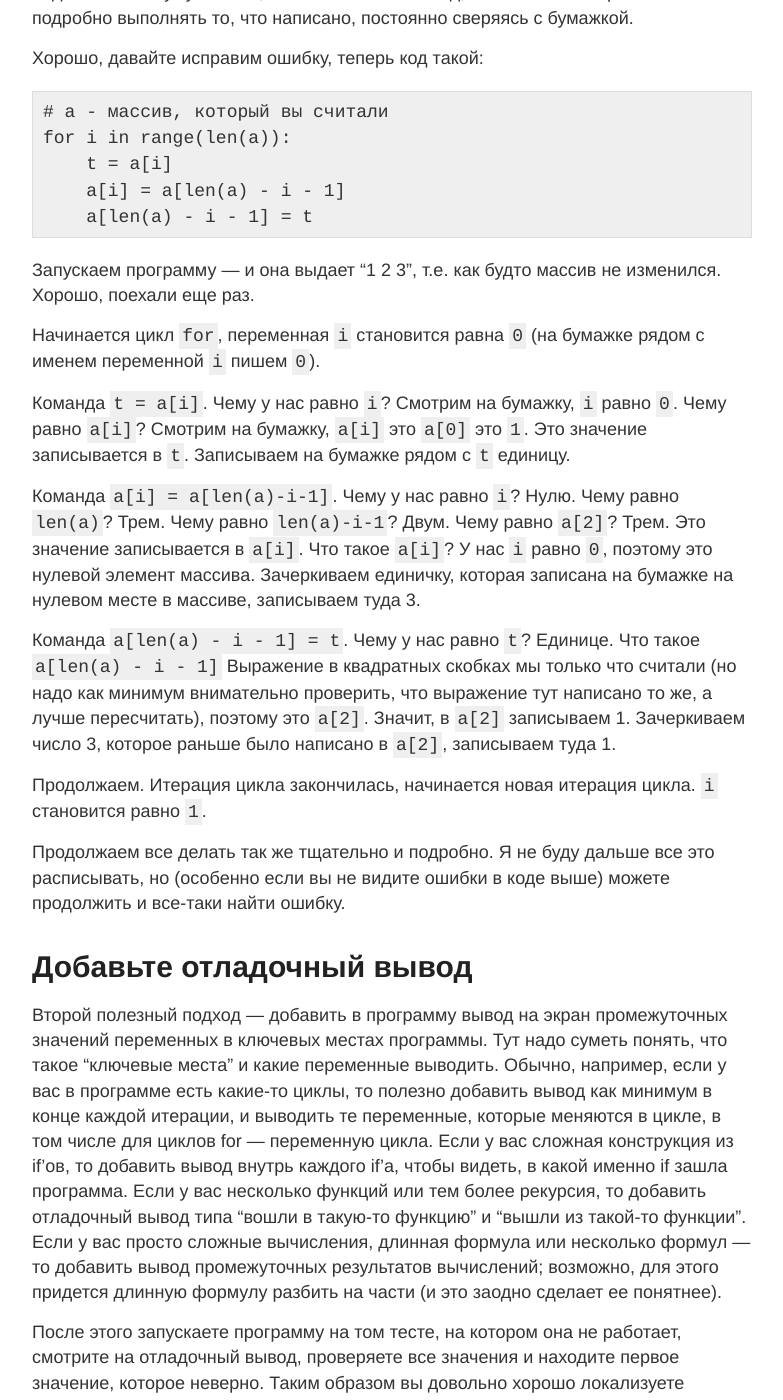
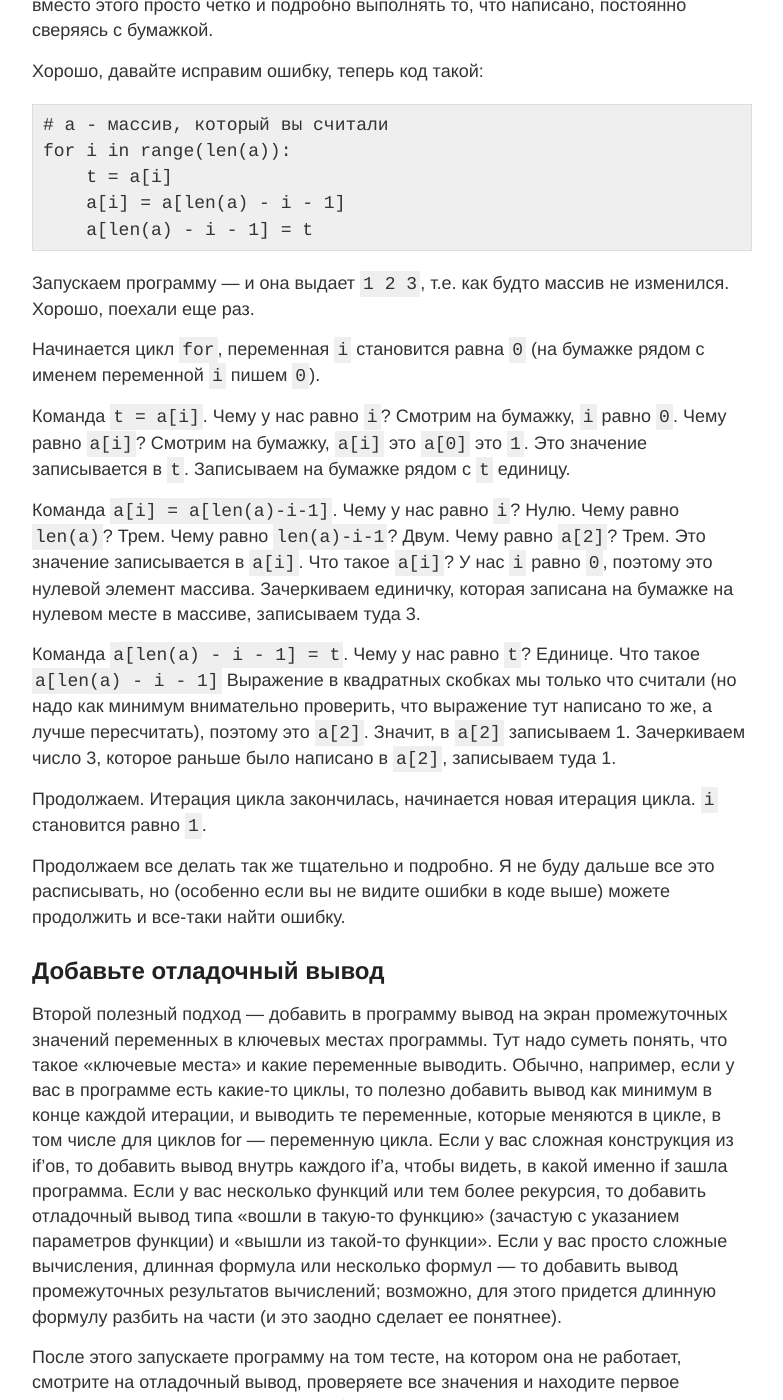
Before and after one commit to petr-kalinin/algoprog-blog, a Jekyll site: the page built from _posts/2018-04-22-how-to-debug-small-programs.md, in a window 1280 px wide and 1400 px high, scrolled down 2289 px. Shown: the whole window, without its empty margins (248-1031 px from the left). Built offline with Jekyll 4.4.1, drawn with Linux system fonts in a browser that asks for light colours; some of the changed text lies outside the part shown.

Commit message:
Update 2018-04-22-how-to-debug-small-programs.md

```diff
--- a/_posts/2018-04-22-how-to-debug-small-programs.md
+++ b/_posts/2018-04-22-how-to-debug-small-programs.md
@@ -9,7 +9,7 @@ title: Как отлаживать маленькие программы
 про то, что делать в таком случае.) Как понять, что в программе не так, и как это исправить?
 
 > На самом деле, на эту тему есть знаменитый текст
-> "[How to debug small programs](https://ericlippert.com/2014/03/05/how-to-debug-small-programs/)"
+> «[How to debug small programs](https://ericlippert.com/2014/03/05/how-to-debug-small-programs/)»
 > и его [русский перевод](https://habrahabr.ru/post/339038/), но на мой взгяд
 > рекомендации, приведенные там, — это излишнее усложнение, не нужное на самом деле в 90% действительно простых программ.
 
@@ -19,11 +19,11 @@ title: Как отлаживать маленькие программы
 
 Тут на самом деле есть три основных подхода.
 
-# Представьте себе, что вы компьютер
+## Представьте себе, что вы компьютер
 
 Основной, самый главный подход, когда программа действительно небольшая, строк 10-20 максимум,
 состоит в том, чтобы представить себя на месте компьютера
-и в уме выполнить программу. Возьмите листочек бумажки (или откройте "Блокнот"), выпишите на нем список переменных,
+и в уме выполнить программу. Возьмите листочек бумажки (или откройте «Блокнот»), выпишите на нем список переменных,
 которые есть в вашей программе, оставив у каждой переменной место, куда вы будете записывать их значения.
 Это будет оперативная память вашего компьютера. (В дальнейшем, когда вы освоитесь, бумажка вам не будет нужна,
 вы будете держать все нужные значения в уме, и все это выполнение будет происходить весьма быстро.)
@@ -41,7 +41,7 @@ title: Как отлаживать маленькие программы
 При этом надо все-таки где-то глубоко в уме все-таки помнить, какую задачу вы решаете, и какой код зачем написан,
 чтобы, как только реальное выполнение кода отойдет от того, что вы имели в виду, сразу это и заметить.
 
-Пример. Задача "[переставить элементы в обратном порядке](https://algoprog.ru/material/p69)".
+Пример. Задача «[переставить элементы в обратном порядке](https://algoprog.ru/material/p69)».
 Типичный код, который тут многие пишут, примерно такой:
 
     # a - массив, который вы считали
@@ -50,7 +50,7 @@ title: Как отлаживать маленькие программы
         a[i] = a[len(a) - i]
         a[len(a) - i] = t
 
-Вы запускаете программу на тесте "1 2 3", и она падает. Хорошо, давайте представим, что мы выполняем эту программу за компьютер.
+Вы запускаете программу на тесте `1 2 3`, и она падает. Хорошо, давайте представим, что мы выполняем эту программу за компьютер.
 У нас есть массив `a`, в котором записано `1 2 3` (и это записано у нас на бумажке), и переменные `i` и `t`. Поехали.
 
 Начинается цикл `for`, переменная `i` становится равна `0` (на бумажке рядом с именем переменной `i` пишем `0`).
@@ -62,8 +62,9 @@ title: Как отлаживать маленькие программы
 Ой, выход за пределы массива (не забываем, что элементы в массиве нумеруются с нуля).
 
 Вот собственно мы нашли первую ошибку. Обратите внимание, что мы специально тщательно и подробно все проговаривали;
-если бы вы действовали поверхностно, то вы могли бы сразу сказать: "`a[len(a)-i]` — это последний элемент массива
-(ведь я именно для этого писал этот код)". И вы не заметили бы ошибку. Именно поэтому и надо по максимуму забыть,
+если бы вы действовали поверхностно, то вы могли бы сразу сказать: «`a[len(a)-i]` — это последний элемент массива
+(ведь я именно для этого писал этот код), поэтому это просто `3`». И вы не заметили бы ошибку.
+Именно поэтому и надо по максимуму забыть,
 что обозначает тот код, а вместо этого просто четко и подробно выполнять то, что написано, постоянно сверяясь с бумажкой.
 
 Хорошо, давайте исправим ошибку, теперь код такой:
@@ -74,7 +75,7 @@ title: Как отлаживать маленькие программы
         a[i] = a[len(a) - i - 1]
         a[len(a) - i - 1] = t
 
-Запускаем программу — и она выдает "1 2 3", т.е. как будто массив не изменился. Хорошо, поехали еще раз.
+Запускаем программу — и она выдает `1 2 3`, т.е. как будто массив не изменился. Хорошо, поехали еще раз.
 
 Начинается цикл `for`, переменная `i` становится равна `0` (на бумажке рядом с именем переменной `i` пишем `0`).
 
@@ -94,16 +95,16 @@ title: Как отлаживать маленькие программы
 Продолжаем все делать так же тщательно и подробно. Я не буду дальше все это расписывать, но (особенно если вы не видите ошибки
 в коде выше) можете продолжить и все-таки найти ошибку.
 
-# Добавьте отладочный вывод
+## Добавьте отладочный вывод
 
 Второй полезный подход — добавить в программу вывод на экран промежуточных значений переменных в ключевых местах программы.
-Тут надо суметь понять, что такое "ключевые места" и какие переменные выводить.
+Тут надо суметь понять, что такое «ключевые места» и какие переменные выводить.
 Обычно, например, если у вас в программе есть какие-то циклы, то полезно добавить вывод как минимум
 в конце каждой итерации, и выводить те переменные, которые меняются в цикле, в том числе для циклов for  — переменную цикла.
 Если у вас сложная конструкция из if'ов, то добавить вывод внутрь каждого if'а, чтобы видеть,
 в какой именно if зашла программа.
-Если у вас несколько функций или тем более рекурсия, то добавить отладочный вывод типа "вошли в такую-то функцию" и
-"вышли из такой-то функции".
+Если у вас несколько функций или тем более рекурсия, то добавить отладочный вывод типа «вошли в такую-то функцию»
+(зачастую с указанием параметров функции) и «вышли из такой-то функции».
 Если у вас просто сложные вычисления, длинная формула или несколько формул — то добавить вывод промежуточных результатов
 вычислений; возможно, для этого придется длинную формулу разбить на части (и это заодно сделает ее понятнее).
 
@@ -133,7 +134,7 @@ title: Как отлаживать маленькие программы
 это сразу становится удобнее. Также бывает удобно добавить какие-нибудь еще знаки или слова, чтобы различать вывод из разных
 мест и т.д.
 
-# Пошаговая отладка в среде разработки
+## Пошаговая отладка в среде разработки
 
 Многие среды разработки позволяют вам выполнить код пошагово. По сути, это аналог первого указанного выше способа,
 но всю работу за вас делает компьютер, вам остается только многократно нажимать на одну и ту же кнопку.
```
